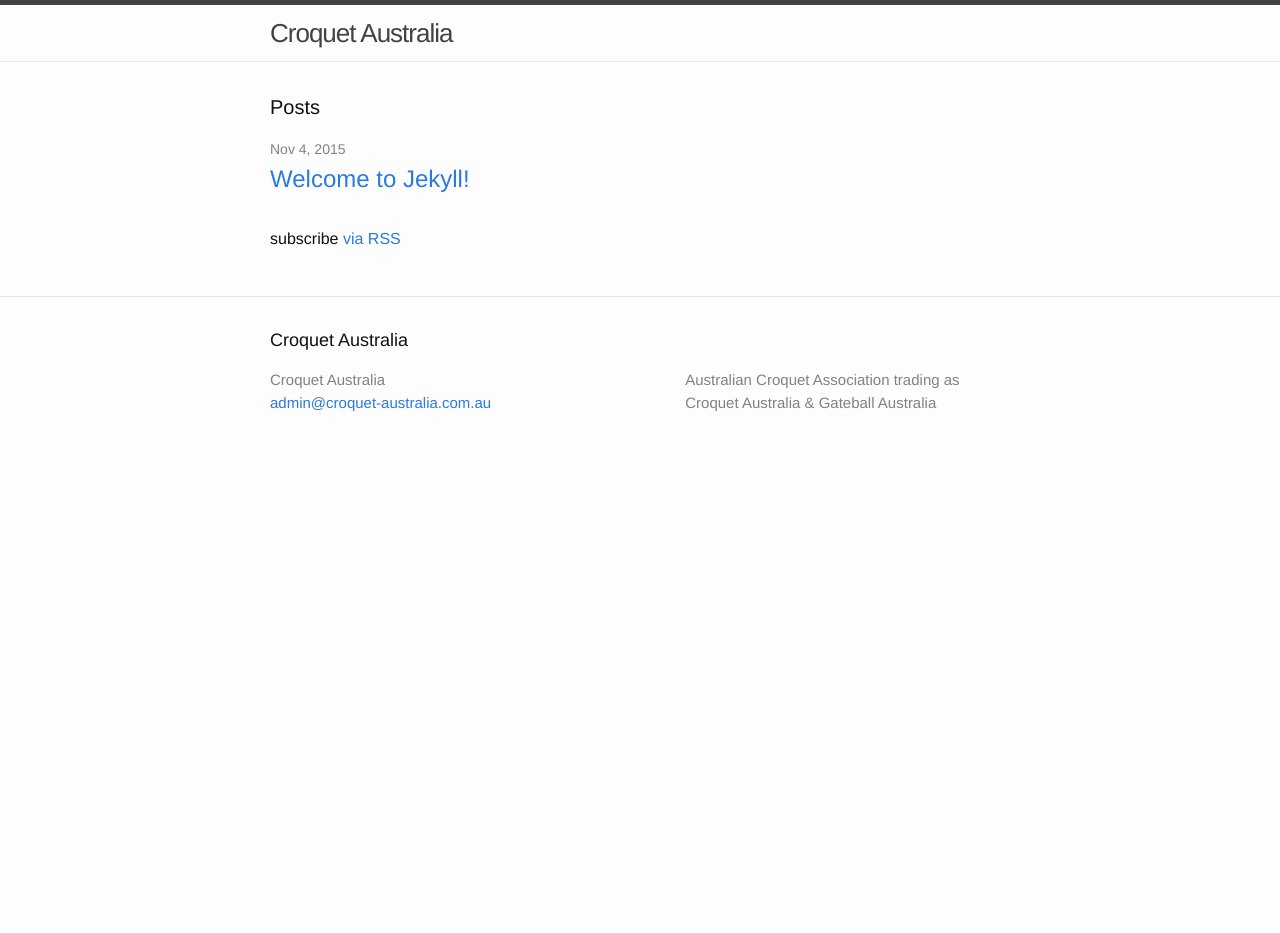
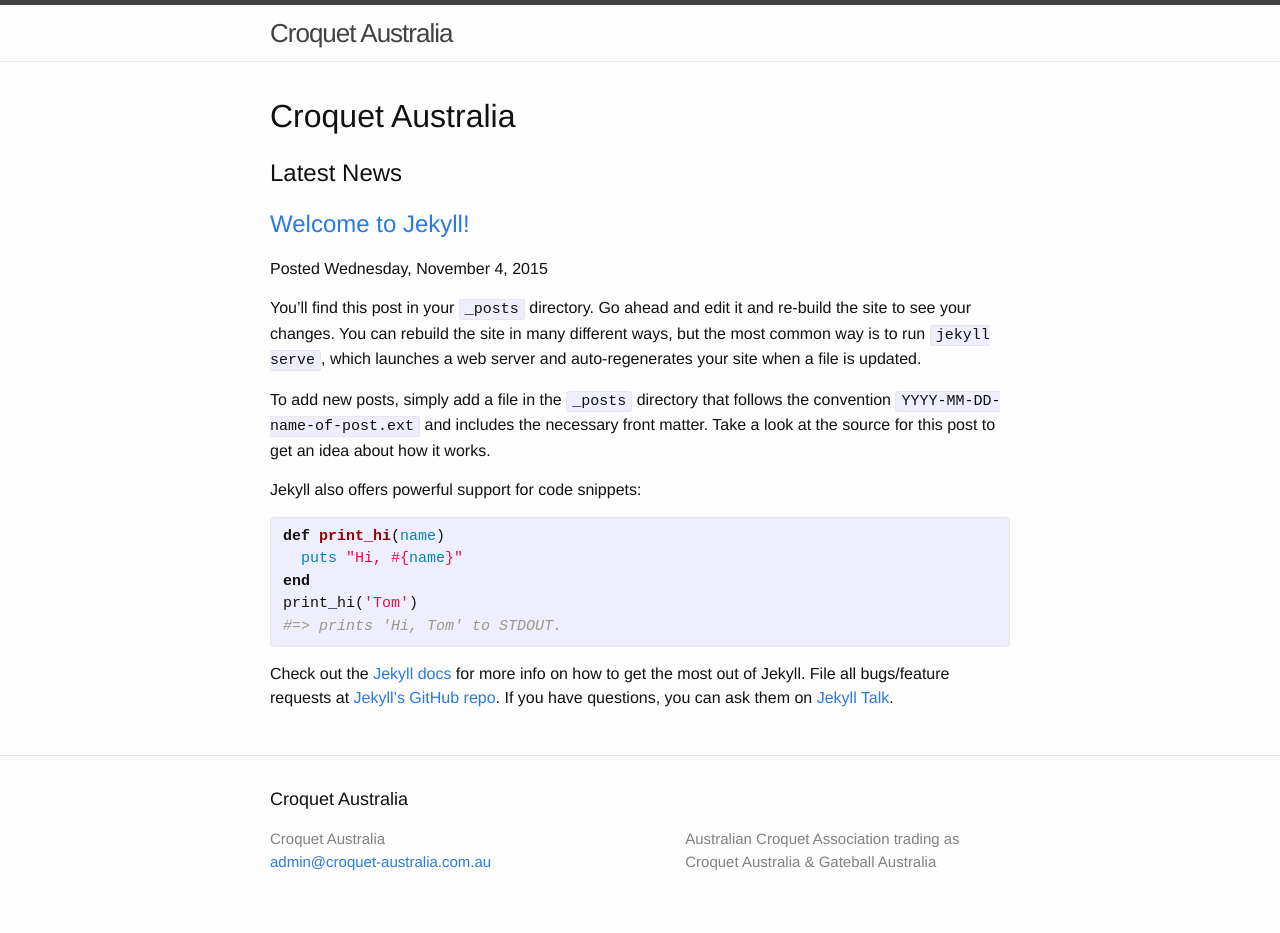
Before and after one commit to croquet-australia/developer-content, a Jekyll site: the page built from jekyll-template/index.html, in a window 1280 px wide. Built offline with Jekyll 4.4.1, drawn with Linux system fonts in a browser that asks for light colours; before the commit the page ends 900 px from its top, so only the background shows below that.

Commit message:
Change Jekyll default '/index.html'

```diff
--- a/jekyll-template/_config.yml
+++ b/jekyll-template/_config.yml
@@ -12,6 +12,7 @@
   Australian Croquet Association trading as Croquet Australia & Gateball Australia
 baseurl: "" # the subpath of your site, e.g. /blog
 url: "http://croquet-australia.com.au" # the base hostname & protocol for your site
+permalink: /:year/:month/:day/:title
 # todo: remove this line? twitter_username: jekyllrb
 # todo: remove this line? github_username:  jekyll
 
--- a/jekyll-template/index.html
+++ b/jekyll-template/index.html
@@ -1,23 +1,14 @@
 ---
 layout: default
 ---
-
-<div class="home">
-
-  <h1 class="page-heading">Posts</h1>
-
-  <ul class="post-list">
-    {% for post in site.posts %}
-      <li>
-        <span class="post-meta">{{ post.date | date: "%b %-d, %Y" }}</span>
-
-        <h2>
-          <a class="post-link" href="{{ post.url | prepend: site.baseurl }}">{{ post.title }}</a>
-        </h2>
-      </li>
-    {% endfor %}
-  </ul>
-
-  <p class="rss-subscribe">subscribe <a href="{{ "/feed.xml" | prepend: site.baseurl }}">via RSS</a></p>
-
-</div>
+<h1>Croquet Australia</h1>
+<h2>Latest News</h2>
+{% for post in site.posts %}
+  <article class="blog-post">
+    <h1><a class="post-link" href="{{ post.url | prepend: site.baseurl }}">{{ post.title }}</a></h1>
+    <p class="blog-post-published">Posted {{ post.date | date: "%A, %B %-d, %Y" }}</p>
+    <div class="blog-post-content">
+      {{ post.content }}
+    </div>
+  </article>
+{% endfor %}
```
